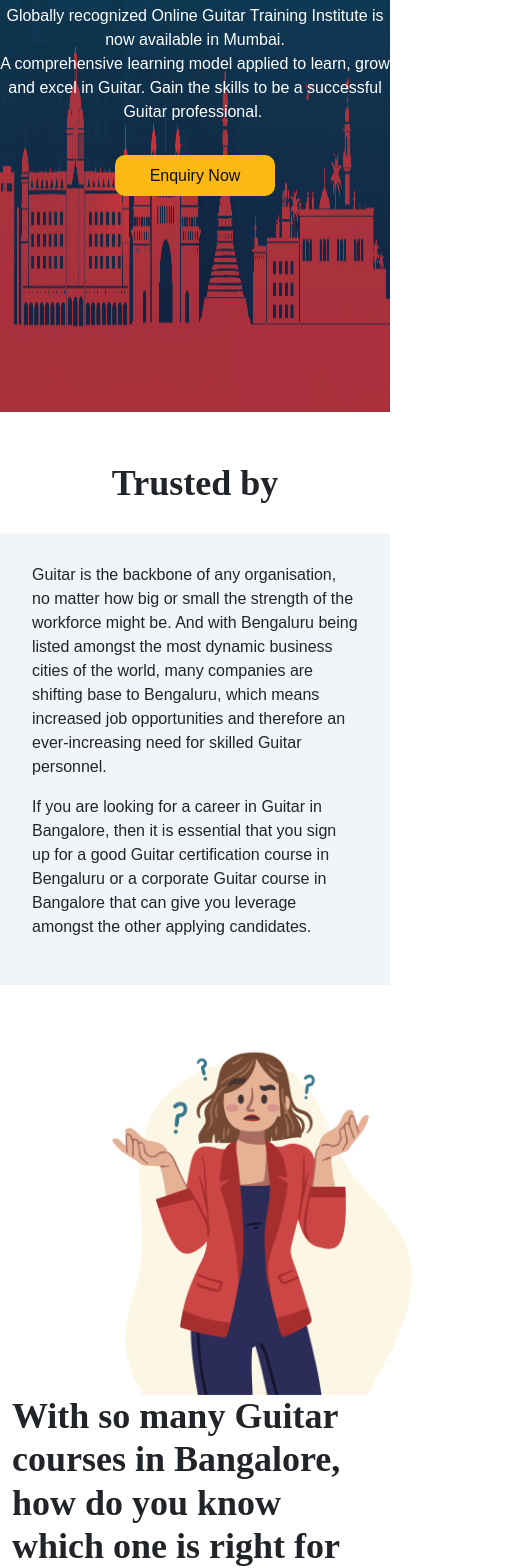
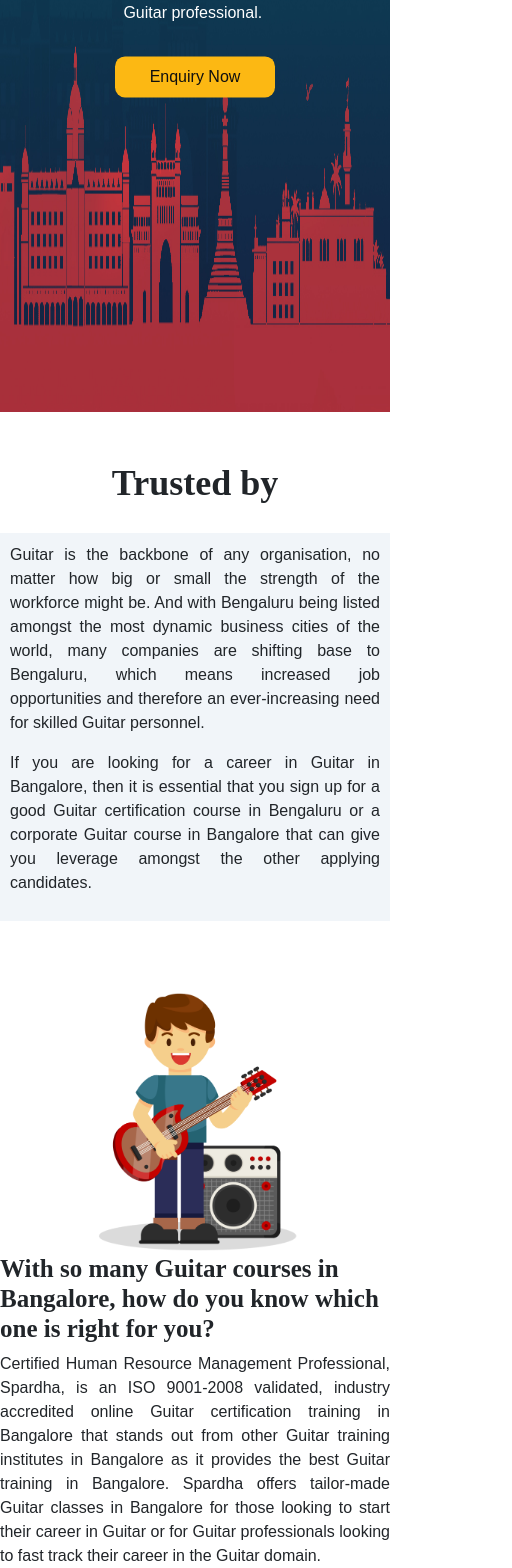
Before and after one commit to SANSKARTZAR/spardhalead, a Next.js app: page / in a window 390 px wide. Shown: the part 432-2000 px from the top of the page, 512 px wide, since content can reach past the window. Built offline with nearby package versions, Linux system fonts and the light colour scheme.

Commit message:
new changes responsive

```diff
--- a/src/app/component/spardhalead/CertificateGiven.js
+++ b/src/app/component/spardhalead/CertificateGiven.js
@@ -31,6 +31,22 @@ const CertificateGiven = () => {
         slidesToScroll: 1,
         autoplay: true,
         autoplaySpeed: 3000,
+        responsive: [
+            {
+                breakpoint: 768, // Mobile breakpoint (768px and below)
+                settings: {
+                    slidesToShow: 1,
+                    slidesToScroll: 1,
+                }
+            },
+            {
+                breakpoint: 1024, // Tablet breakpoint (1024px and below)
+                settings: {
+                    slidesToShow: 2,
+                    slidesToScroll: 1,
+                }
+            }
+        ]
     };
     return (
         <>
--- a/src/app/component/spardhalead/CoursesIn.js
+++ b/src/app/component/spardhalead/CoursesIn.js
@@ -1,7 +1,7 @@
 import Image from "next/image";
 
-import manycourses from "@/app/assets/images/bangalore-many-course.png";
-import manycourses1 from "@/app/assets/images/bagalore-where-from-here.png";
+import manycourses from "@/app/assets/images/banner-guitar-01.png";
+import manycourses1 from "@/app/assets/images/banner-guitar-01.png";
 export default function Courses() {
   return (
     <>
--- a/src/app/globals.css
+++ b/src/app/globals.css
@@ -1,7 +1,9 @@
 html {
     scroll-behavior: smooth;
 }
-
+.container{
+    padding: 0 !important;
+}
 * {
     margin: 0;
     padding: 0;
@@ -17,7 +19,7 @@ a:hover {
     text-decoration: none;
 }
 
-hr{
+hr {
     background-color: #fff;
     height: 5px;
 }
@@ -64,14 +66,15 @@ hr{
 .title-head {
     width: 100%;
     height: auto;
-    position:absolute;
+    position: absolute;
     top: 45%;
     left: 50%;
-    transform: translate(-50%,-50%);
-    -ms-transform: translate(-50%,-50%);
-    -webkit-transform: translate(-50%,-50%);
+    transform: translate(-50%, -50%);
+    -ms-transform: translate(-50%, -50%);
+    -webkit-transform: translate(-50%, -50%);
     text-align: center;
 }
+
 .herobanner-btn {
     background-color: #FCB813;
     border-radius: 10px;
@@ -86,6 +89,7 @@ hr{
     text-decoration: none;
     margin: 20px 0;
 }
+
 .herobanner-btn:hover {
     color: #fff;
     border: 1px solid #fff;
@@ -127,11 +131,12 @@ hr{
     padding: 50px 0;
 }
 
- .cars-section {
-    background-image:linear-gradient(rgba(241, 245, 249, 0.437),rgba(241, 245, 249, 0.289)), url('https://a.storyblok.com/f/114532/250x210/0ad6f95f4c/subtract.svg');
+.cars-section {
+    background-image: linear-gradient(rgba(241, 245, 249, 0.437), rgba(241, 245, 249, 0.289)), url('https://a.storyblok.com/f/114532/250x210/0ad6f95f4c/subtract.svg');
     background-repeat: no-repeat;
     background-size: 100% 100%;
 }
+
 /*.cars-section2 {
     width: 70%;
     float: left;
@@ -168,14 +173,17 @@ hr{
     display: flex;
     justify-content: space-between;
 }
-.div-price{
+
+.div-price {
     display: flex;
     align-items: center;
 }
+
 .pricediv {
     font-size: 12px;
 }
-.offdiv{
+
+.offdiv {
     font-size: 12px;
     background-color: #dbeaef;
     padding: 5px 10px;
@@ -206,7 +214,8 @@ hr{
     justify-content: space-between;
     gap: 25px;
 }
-.certificatecards-div{
+
+.certificatecards-div {
     padding-top: 10%;
 }
 
@@ -233,7 +242,7 @@ hr{
 .Academyvideo {
     padding: 40px 0;
     /* background-color: #f1f5f9; */
-    background-image:linear-gradient(rgba(241, 245, 249, 0.437),rgba(241, 245, 249, 0.289)), url('https://a.storyblok.com/f/114532/2878x762/031def5eb7/colored_waves.png/m/');
+    background-image: linear-gradient(rgba(241, 245, 249, 0.437), rgba(241, 245, 249, 0.289)), url('https://a.storyblok.com/f/114532/2878x762/031def5eb7/colored_waves.png/m/');
     background-repeat: no-repeat;
     background-size: 100% 100%;
 
@@ -269,76 +278,117 @@ hr{
 
 /* --------------------pratice tool----------- */
 
-.praticetool-head{
+.praticetool-head {
     text-align: center;
     font-weight: bold;
 }
-.praticetool-card{
+
+.praticetool-card {
     text-align: center;
     font-weight: bold;
     font-family: Playfair Display, serif;
     font-size: 24px;
 }
 
-.praticetool-cardtuner{
+.praticetool-cardtuner {
     text-align: center;
 }
 
-.praticetool{
+.praticetool {
     padding: 30px 0;
     background-color: #f1f5f9;
 }
 
-.OnlineCertification{
+.OnlineCertification {
     padding: 50px 0;
 }
-.certificateclass{
+
+.certificateclass {
     text-align: center;
     font-weight: bold;
     font-family: Playfair Display, serif;
     font-size: 18px;
 }
 
-.testimonial-div{
-    text-align: center!important;
+.testimonial-div {
+    text-align: center !important;
     padding: 20px;
     background-color: #1C2C5A;
     border-radius: 10px;
     color: #fff;
 }
 
-.certif-test{
-    padding:30px 0;
+.certif-test {
+    padding: 30px 0;
 }
-.testimonial-tilte{
+
+.testimonial-tilte {
     text-align: center;
     font-weight: bold;
     font-family: Playfair Display, serif;
     /* font-size: 18px; */
 }
 
-.cources-list li{
+.cources-list li {
     list-style: none;
     margin: 10px 0;
 }
-.cources-list li i{
-   color: #FCB813;
-   font-size: 20px;
+
+.cources-list li i {
+    color: #FCB813;
+    font-size: 20px;
 }
-.list-div{
+
+.list-div {
     padding: 20px;
 }
-.footer{
+
+.footer {
     height: 80vh;
     background-color: #1C2C5A;
 }
-.social-icons img{
+
+.social-icons img {
     margin: 10px;
 }
-.btf-title{
+
+.btf-title {
     font-family: Playfair Display, serif;
 }
 
-.btf-content{
+.btf-content {
     text-align: justify;
 }
+
+
+
+
+@media(max-width:768px) {
+
+    .herobanner-title {
+        font-size: 38px;
+    }
+
+    .trustby-text {
+        text-align: justify;
+        padding: 10px;
+    }
+
+    .courses_img img {
+        width: 100%;
+        height: auto!important;
+    }
+    .courses-title{
+        font-size: 25px;
+    }
+    .cources-list{
+        padding: 0;
+
+    }
+    .Academyvideo iframe{
+        padding: 20px;
+    }
+    .courses-para{
+        text-align: justify;
+    }
+}
```
Also changed, not shown: src/app/assets/images/banner-guitar-01.png (added).
